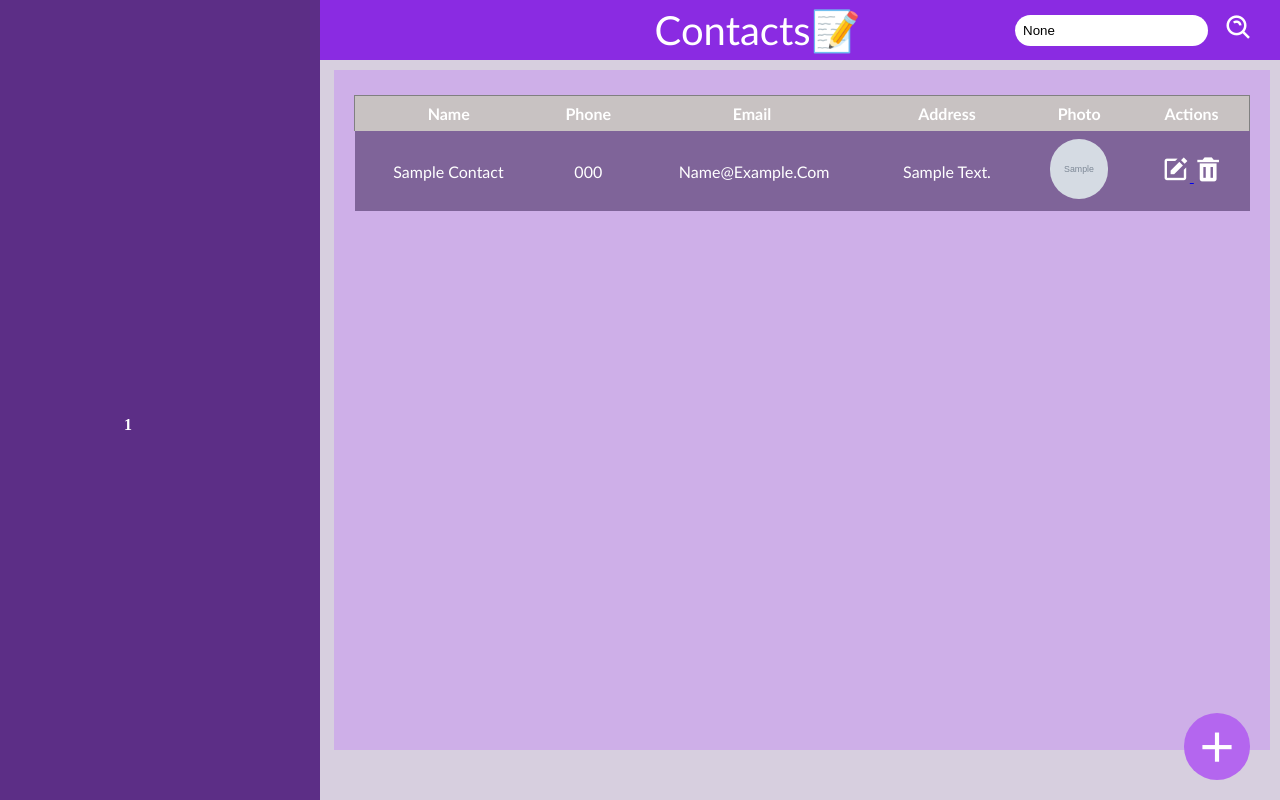
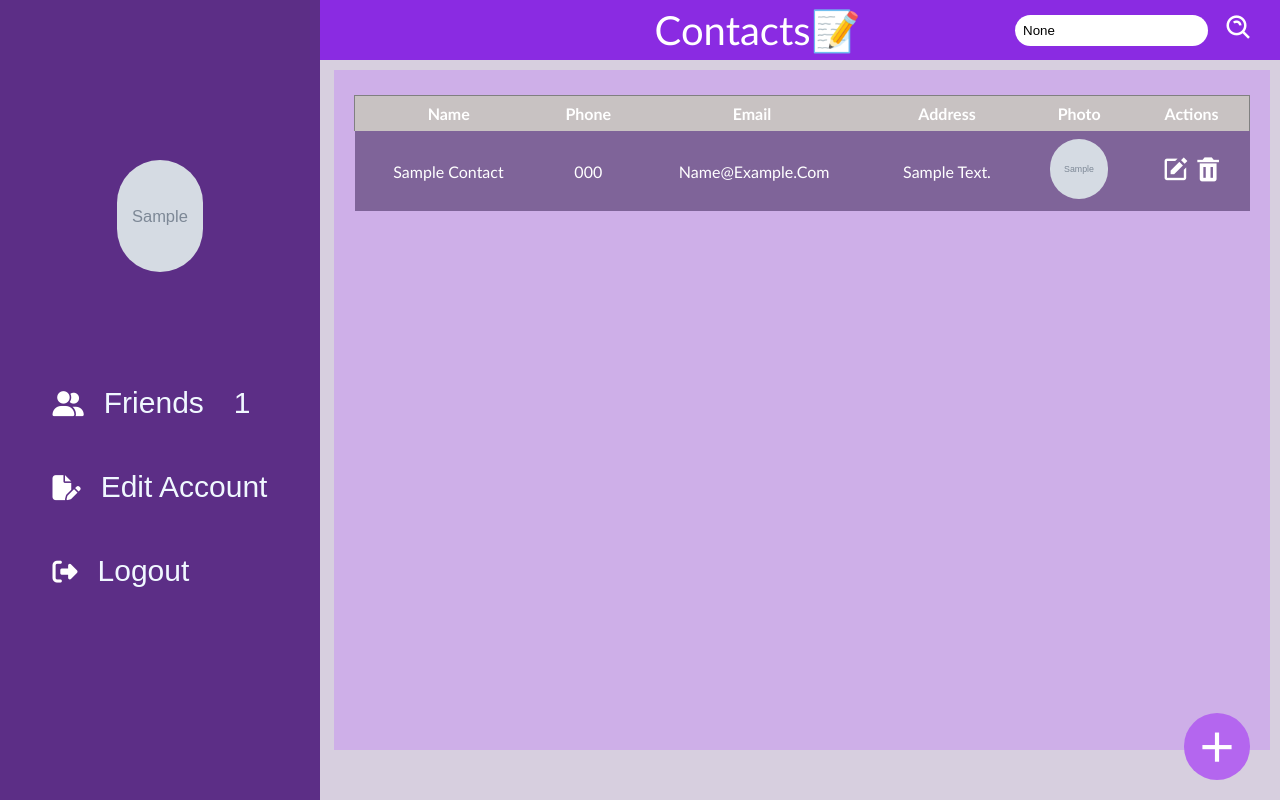
Before and after one commit to Louie0517/flask-contact-book, a Flask app: page / in a window 1280 px wide. Run offline with Flask 3, Linux system fonts and the light colour scheme; the visitor is signed in with stand-in values (Sample User, id 1); tables that the repository leaves empty hold one stand-in row (values such as "Sample post"); grey boxes marked "Sample" are stand-in pictures.

Commit message:
Updating the list contact page

```diff
--- a/app.js
+++ /dev/null
@@ -1,8 +0,0 @@
-const search_input = document.getElementById("search-input")
-const search_form = document.getElementById("search-form")
-
-search_input.addEventListener("input", () => {
-    if (search_input.value === "") {
-        search_form.submit();
-    }
-});
--- a/app.py
+++ b/app.py
@@ -23,10 +23,17 @@
 
 os.makedirs(UPLOAD_FOLDER, exist_ok=True)
 
+OWNER_UPLOAD_IMAGE = os.path.join("static", "owners_uploads")
+os.makedirs(OWNER_UPLOAD_IMAGE, exist_ok=True)
+
+ALLOWED_EXTENSIONS = {'png', 'jpg', 'jpeg', 'gif'}
 
 BASE_DIR = os.path.abspath(os.path.dirname(__file__))
 db_path = os.path.join(BASE_DIR, "contacts.db")
 
+
+def allowed_file(filename):
+    return '.' in filename and filename.rsplit('.', 1)[1].lower() in ALLOWED_EXTENSIONS
 
 def database_init():
 
@@ -68,6 +75,8 @@
 
 @app.route("/forgot_password", methods=["GET", "POST"])
 def forgot_password():
+    session["login_attempts"] = 0
+
     if request.method == "POST":
         email = request.form["email"]
         with sqlite3.connect("contacts.db") as con:
@@ -86,14 +95,14 @@
 @app.route("/reset_password/<token>", methods=["GET", "POST"])
 def reset_password(token):
     try:
-        email = s.load(token, salt='recover_password', max_age = 3600)
+        email = s.load(token, salt='recover-password', max_age = 3600)
     except:
         return "The reset link is invalid or expired."
 
     if request.method == "POST":
         new_password = request.form["password"]
         with sqlite3.connect("contacts.db") as con:
-            con.execute("UPDATE owners SET passwords=? WHERE email?", (new_password, email))
+            con.execute("UPDATE owners SET password=? WHERE email=?", (new_password, email))
             con.commit()
         return redirect(url_for("login"))
 
@@ -109,7 +118,7 @@
         owner_image = request.files["image"]
         if owner_image and owner_image.filename != "":
             filename = secure_filename(owner_image.filename)
-            image_path = os.path.join(app.config["UPLOAD_FOLDER"], filename)
+            image_path = os.path.join(OWNER_UPLOAD_IMAGE, filename)
             owner_image.save(image_path)
 
         else:
@@ -118,21 +127,28 @@
         try:
             with sqlite3.connect("contacts.db") as con:
                 c = con.cursor()
-                c.execute("SELECT * FROM owners WHERE email=?", (email,))
-                if c.fetchone():
-                    return render_template("register.html", error = "Email already exist.")
                 con.execute("INSERT INTO owners (email, password, image) VALUES (?, ?, ?)", (email, password, filename))
                 con.commit()
             print("Redirecting to:", url_for("login"))
             return redirect(url_for("login"))
         except sqlite3.IntegrityError:
-                return render_template("register.html", e_error="Email already exists.")
+                return render_template("register.html", error="Email already exists.")
 
     return render_template("register.html")
 
+@app.route("/owners")
+def list_owners():
+    with sqlite3.connect("contacts.db") as con:
+        cur = con.cursor()
+
+        cur.execute("SELECT id, email, image FROM owners")
+        owners = cur.fetchall()
+    return render_template("owners.html", owners=owners)
+
 @app.route("/login", methods=["GET", "POST"])
 def login():
-    error = None
+    login_failed = False
+    success = request.args.get("reset") == "1"
 
     if "login_attempts" not in session:
         session["login_attempts"] = 0
@@ -141,9 +157,6 @@
         email = request.form["email"]
         password = request.form["password"]
         remember = "remember" in request.form
-
-        if session["login_attempts"] > 5:
-            return redirect(url_for("forgot_password"))
 
         with sqlite3.connect("contacts.db") as con:
             user = con.execute("SELECT * FROM owners WHERE email=? AND password=?", (email, password)).fetchone()
@@ -157,10 +170,12 @@
                 return resp
             else:
                 session["login_attempts"] += 1
-                error = "Invalid username and password"
+                print("Login attempts:", session["login_attempts"])
+                if session["login_attempts"] > 5:
+                    return redirect(url_for("forgot_password"))
+                login_failed = True
 
-
-    return render_template("login.html", error=error, success = "Password reset succesful")
+    return render_template("login.html", login_failed=login_failed, success=success)
 
 @app.route("/logout")
 def logout():
@@ -173,11 +188,40 @@
         return redirect(url_for("register_account"))
 
     if request.method == "POST":
-        new_username = request.form["username"]
-        new_password  = request.form["password"]
+        new_email = request.form["email"]
+        new_password = request.form["password"]
+        image_file = request.files.get("image")
+        image_filename = None
+
+        if image_file and image_file.filename != "":
+            filename = secure_filename(image_file.filename)
+            image_path = os.path.join(OWNER_UPLOAD_IMAGE, filename)
+            image_file.save(image_path)
+            image_filename = filename
 
         with sqlite3.connect("contacts.db") as con:
-            con.execute("UPDATE owners SET username=? AND password=? WHERE id=?", (new_username, new_password, session["user_id"]))
+            cur = con.cursor()
+            if image_filename:
+                cur.execute(
+                    "UPDATE owners SET email=?, password=?, image=? WHERE id=?",
+                    (new_email, new_password, image_filename, session["user_id"]),
+                )
+            else:
+                cur.execute(
+                    "UPDATE owners SET email=?, password=? WHERE id=?",
+                    (new_email, new_password, session["user_id"]),
+                )
+            con.commit()
+
+        return redirect(url_for("list_contacts"))
+
+    # GET: Fetch current user info
+    with sqlite3.connect("contacts.db") as con:
+        cur = con.cursor()
+        cur.execute("SELECT email, password, image FROM owners WHERE id=?", (session["user_id"],))
+        account = cur.fetchone()
+
+    return render_template("edit account.html", account=account)
 
 @app.route("/delete_account")
 def delete_account():
@@ -204,8 +248,10 @@
 
     contacts = c.fetchall()
     contact_count = len(contacts)
+    c.execute("SELECT email, image FROM owners ORDER BY id DESC LIMIT 1")
+    owner = c.fetchone()
     con.close()
-    return render_template("index.html", contacts=contacts, contact_count=contact_count, search = search_contact_number)
+    return render_template("index.html", contacts=contacts, contact_count=contact_count, search = search_contact_number, owner=owner)
 
 @app.route("/add", methods=["GET", "POST"])
 def add_contact():
--- /dev/null
+++ b/static/app.js
@@ -0,0 +1,20 @@
+const search_input = document.getElementById("search-input")
+const search_form = document.getElementById("search-form")
+
+search_input.addEventListener("input", () => {
+    if (search_input.value === "") {
+        search_form.submit();
+    }
+});
+
+window.onload = function() {
+    const loginFailed = document.body.getAttribute("data-login-failed") === "true";
+    const resetSuccess = document.body.getAttribute("data--reset-success") === "true";
+
+    if(loginFailed) {
+        alert("Invalid email or password!")
+    }
+    if(resetSuccess){
+        alert("Reset passsword successfuly!")
+    }
+}
--- a/static/style.css
+++ b/static/style.css
@@ -101,6 +101,10 @@
     overflow-x: hidden;
     scroll-behavior: smooth;
     scrollbar-width: thin;
+    justify-content: center;
+    align-items: center;
+    width: 70%;
+    min-width: 70vw;
     max-height: calc(100vh - 121px);
     z-index: 10;
 }
@@ -217,13 +221,73 @@
     z-index: 600;
 }
 
+.left-bg img {
+    width: 27%;
+    height: 14%;
+    position: absolute;
+    top: 20%;
+    border-radius: 4em;
+    object-fit: cover;
+}
+
+.contact-container {
+    display: flex;
+    flex-direction: column;
+    align-items: flex-start;
+    padding: 20px;
+    gap: 30px;
+}
+
 .contact-count {
+    display: flex;
+    gap: 30px;
+    margin-bottom: 20px;
+     margin-top: 90%;
+}
+
+.contact-count p {
+    font-size: 30px;
+    font-family: sans-serif;
+    color: aliceblue;
+    margin: 0;
+}
+
+.contact-count i {
+    color: white;
+    font-size: 25px;
+    margin-right: 20px;
+}
+
+.contact-menu {
+    display: flex;
+    flex-direction: column;
+    gap: 30px;
+}
+
+.contact-menu a {
+    font-size: 30px;
+    font-family: sans-serif;
+    color: aliceblue;
+    text-decoration: none;
+    margin-bottom: 20px;
+}
+
+.contact-menu i {
+    color: white;
+    font-size: 25px;
+    margin-right: 20px;
+}
+
+
+.no-contact-message {
     position: absolute;
-    top: 50%;
-    left: 10vw;
-    transform: translateX(-50%);
+    top: 40%;
+    left: 40%;
     text-align: center;
-    color: white;
-    font-weight: bold;
-    z-index: 601;
+    color: #da2de6;
+    font-family: 'Gill Sans', 'Gill Sans MT', Calibri, 'Trebuchet MS', sans-serif;
 }
+
+#icon {
+    float: left;
+}
--- a/templates/index.html
+++ b/templates/index.html
@@ -6,25 +6,46 @@
     <meta name="viewport" content="width=device-width, initial-scale=1.0">
     <link rel="stylesheet" href="{{ url_for('static', filename='style.css') }}">
     <link href="https://unpkg.com/boxicons@2.1.4/css/boxicons.min.css" rel="stylesheet">
-        <script src="app.js" defer></script>
+    <link rel="stylesheet" href="https://cdnjs.cloudflare.com/ajax/libs/font-awesome/6.5.0/css/all.min.css">
+    <script src="{{ url_for('static', filename='app.js') }}" defer></script>
 </head>
 <body>
     <div class="display">
         <nav>
             <a href="#">Contacts📝</a>
-                <form id="search-form" action="{{ url_for('list_contacts')}}" method="get">
+            <form id="search-form" action="{{ url_for('list_contacts') }}" method="get">
                 <input type="text" name="search" value="{{ request.args.get('search' or '') }}" id="search-input" placeholder="Search by phone number" autocomplete="off">
                 <button type="submit" title="Search Contact"><i class='bx bx-search-alt'></i></button>
             </form>
         </nav>
     </div>
-         <div class="left-bg"></div>
+
+    <div class="left-bg">
+        {% if owner %}
+            {% if owner[1] %}
+                <img src="{{ url_for('static', filename='owners_uploads/' + owner[1])}}" alt="Owner Photo">
+            {% else %}
+                <p>No photos</p>
+            {% endif %}
+        {% endif %}
+        <div class="contact-container">
              <div class="contact-count">
-            <p>{{ contact_count }} </p>
+                <p> <i class="fa-solid fa-user-group"></i>Friends</p>
+                <p>{{ contact_count }}</p>
             </div>
+            <div class="contact-menu">
+            <a href="{{ url_for('edit_account') }}"><i class="fa-solid fa-file-pen"></i>Edit Account</a>
+            <a href="{{ url_for('logout') }}"><i class="fa-solid fa-right-from-bracket"></i>Logout</a>
+            </div>
+        </div>
+    </div>
+
     <div id="add-button">
-            <a href="{{ url_for('add_contact') }}" title="Add"><button title="Add contact"><i class='bx  bx-plus'  ></i>  </button></a>
+        <a href="{{ url_for('add_contact') }}" title="Add">
+            <button title="Add contact"><i class='bx bx-plus'></i></button>
+        </a>
     </div>
+
     <div class="table-border">
         {% if contacts %}
         <table border="1" cellpadding="8">
@@ -39,6 +60,7 @@
         </tr>
     </thead>
     <tbody>
+        {% if contacts %}
             {% for contact in contacts %}
             <tr>
                 <td id="info">{{ contact[1] }}</td>
@@ -53,18 +75,23 @@
                     {% endif %}
                 </td>
                 <td id="add-delete">
-                            <a title="Edit" href="{{ url_for('edit_contact', id=contact[0]) }}"><i id="action" class='bx  bxs-edit'  ></i> </a>
+                    <a title="Edit" href="{{ url_for('edit_contact', id=contact[0]) }}"><i id="action" class='bx bxs-edit'></i></a>
                     <a title="Delete" href="{{ url_for('delete_contact', id=contact[0]) }}"><i id="action" class="bx bxs-trash"></i></a>
                 </td>
             </tr>
             {% endfor %}
         {% else %}
             <tr>
-                        <td>No contact found.</td>
+                <td colspan="6" class="no-contact-message">No contact found.</td>
             </tr>
         {% endif %}
     </tbody>
 </table>
+        {% else %}
+        <div class="no-contact-message">
+            No contact found.
+        </div>
+        {% endif %}
     </div>
 </body>
 </html>
--- a/templates/register.html
+++ b/templates/register.html
@@ -14,7 +14,7 @@
         </div>
     <div class="register-form">
         {% if error %}
-            <p style="color: white;"> {{ error }}</p>
+            <p id="er"> {{ error }}</p>
         {% endif %}
         <form method="post" action="{{ url_for('register_account') }}" enctype="multipart/form-data" autocomplete="off">
         <label id="label-uxp" for="email">Email</label>
```
Also changed, not shown: init_db.py (deleted, +0 -26 lines), static/login.css (+12 -0 lines), static/register.css (+45 -4 lines), templates/login.html (+4 -6 lines), static/owners_uploads/WIN_20240403_13_17_10_Pro.jpg (added), templates/edit account.html (added). Lines whose indentation alone changed are shown as unchanged.
